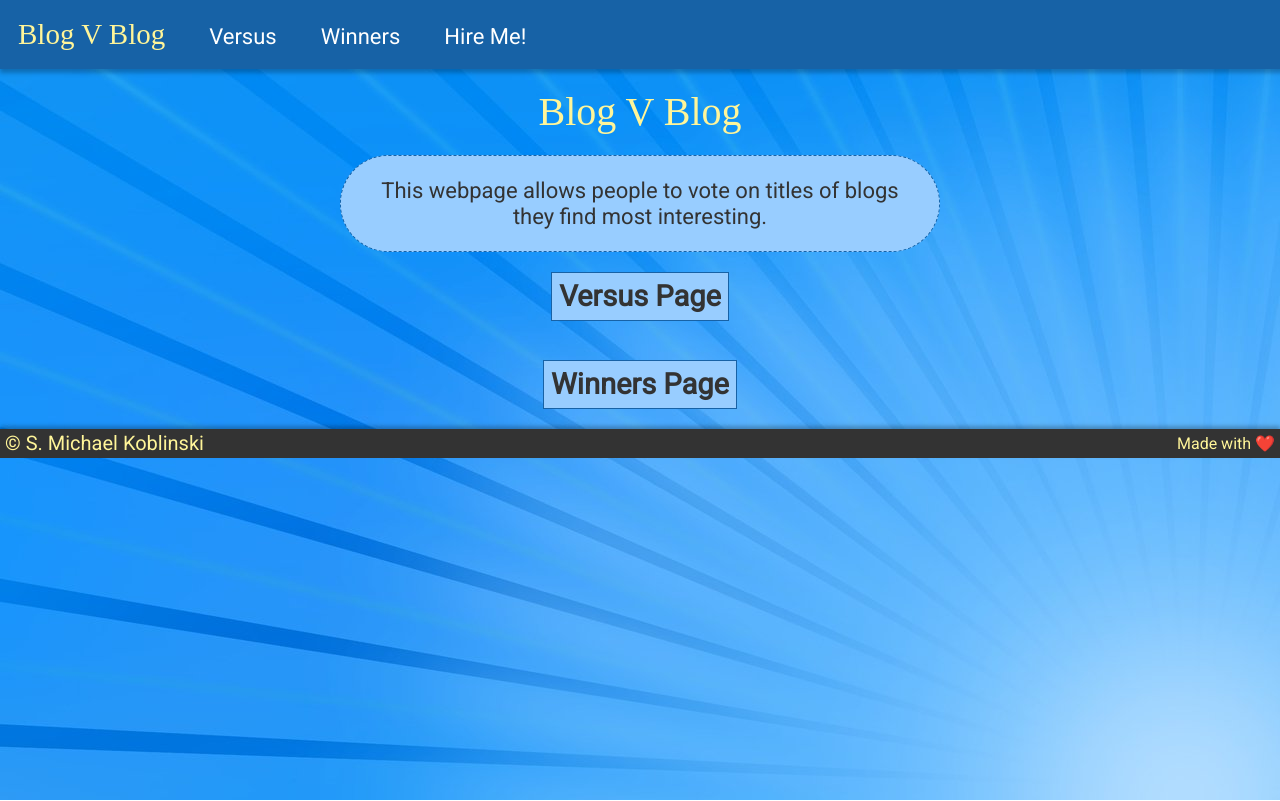
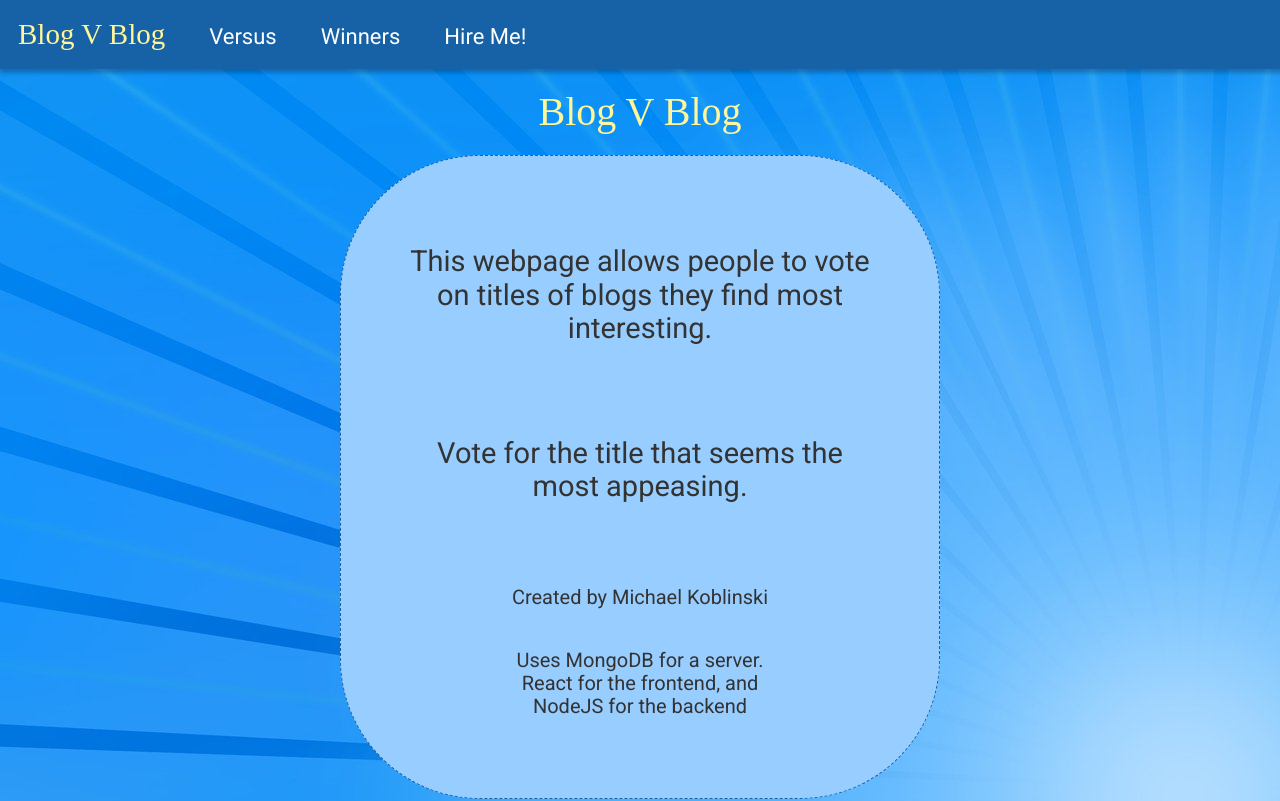
Before and after one commit to Koblinskis/BlogVBlog-server, a React (Create React App) app in the folder blogvblog/: page / in a window 1280 px wide. Shown: the top 801 px of the page. Built offline with nearby package versions, Linux system fonts and the light colour scheme; the HTML template or start-up script is replaced by a standard one; a web font is replaced by a local one.

Commit message:
Changed color

```diff
--- a/blogvblog/src/components/Home.js
+++ b/blogvblog/src/components/Home.js
@@ -5,7 +5,10 @@ const Home = () => (
   <div>
     <h1 className="home__title">Blog V Blog</h1>
     <div className="home__text">
-      <p>This webpage allows people to vote on titles of blogs they find most interesting.</p>
+      <p>This webpage allows people to vote on titles of blogs they find most interesting.</p><br/>
+      <p>Vote for the title that seems the most appeasing.</p><br/>
+      <p className="home__small-text">Created by Michael Koblinski</p>
+      <p className="home__small-text">Uses MongoDB for a server. <br/>React for the frontend, and <br/>NodeJS for the backend</p>
     </div>
     <button className="home__button">
       <NavLink to="/versus" className="home__button-text">Versus Page</NavLink>
--- a/blogvblog/src/styles/components/_home.scss
+++ b/blogvblog/src/styles/components/_home.scss
@@ -30,10 +30,11 @@
 
 .home__text {
   display: flex;
+  flex-direction: column;
   align-items: center;
   text-align: center;
   font-weight: 500;
-  font-size: $m-size;
+  font-size: $l-size;
   color: $black;
   background-color: #98CDFF;
   border: 1px dashed #1762A6;
@@ -42,7 +43,9 @@
   width: 600px;
   margin: auto;
   margin-bottom: 20px;
-  padding-left: 40px;
+  padding: 60px
+}
 
-  padding-right: 40px;
+.home__small-text {
+  font-size: $s-size;
 }
```
